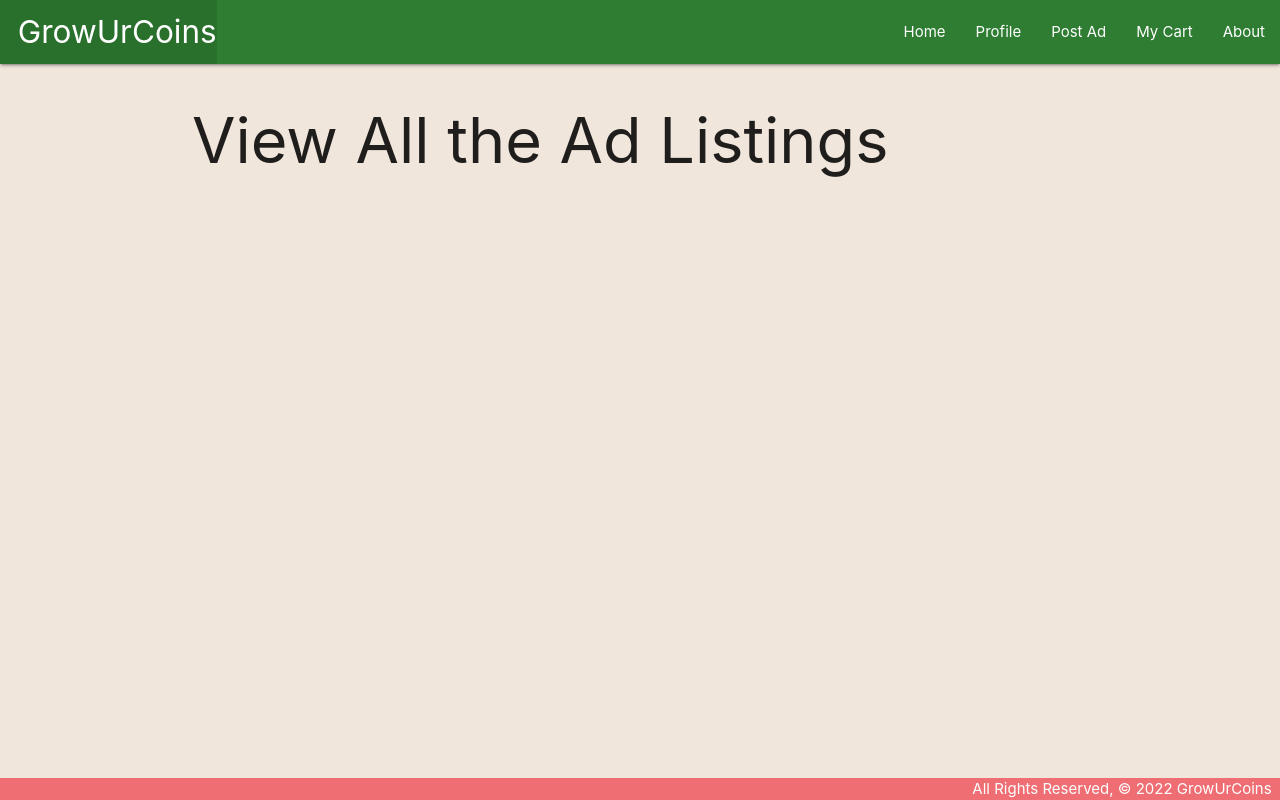
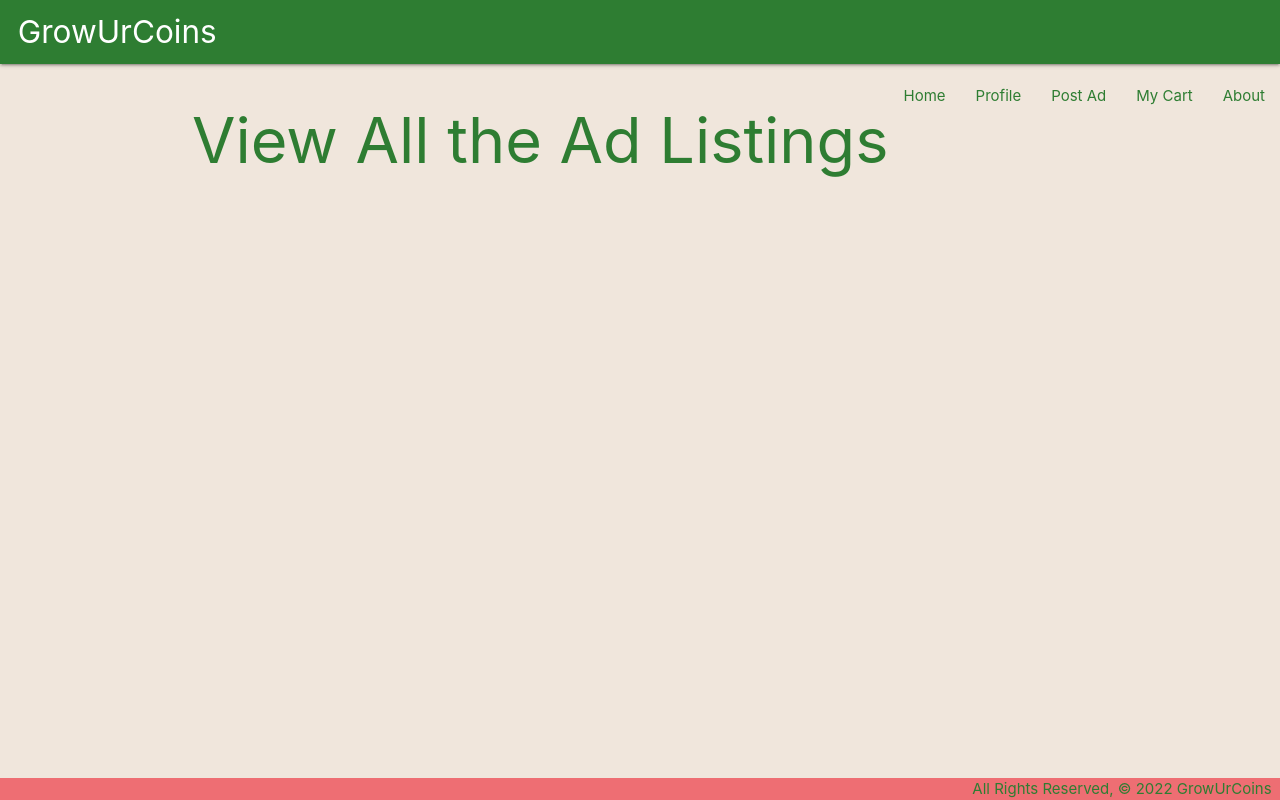
Before and after one commit to gabevela/growUrCoins, a Django app: page /growurcoins/ in a window 1280 px wide. Run offline with Django 4.2, Linux system fonts and the light colour scheme; data that the repository does not hold is empty; parts of the project's set-up code (start-up, migrations or seed data) failed here and were passed over.

Commit message:
merged navbar with delete functionality, add some CSS

```diff
--- a/growurcoins/main_app/templates/base.html
+++ b/growurcoins/main_app/templates/base.html
@@ -15,17 +15,17 @@
   <header class="navbar-fixed">
     <nav>
       <div class="nav-wrapper green darken-3">
-        <ul>
-          <li><a href="/" class="left brand-logo">&nbsp;&nbsp;GrowUrCoins</a></li>
-        </ul>
 
-        <ul class="right">
-          <li><a href="/growurcoins">Home</a></li>
-          <li><a href="/growurcoins/new">Profile</a></li>
+        <a href="/" class="left brand-logo">&nbsp;&nbsp;GrowUrCoins</a>
+        <br>
+
+        <ul id="nav-mobile" class="right green-text text-darken-3">
+          <li><a class="green-text text-darken-3" href="/growurcoins">Home</a></li>
+          <li><a class="green-text text-darken-3" href="/growurcoins/new">Profile</a></li>
           <!-- new markup below -->
-          <li><a href="/growurcoins/new">Post Ad</a></li>
-          <li><a href="/growurcoins/new">My Cart</a></li>
-          <li><a href="/about">About</a></li>
+          <li><a class="green-text text-darken-3" href="/growurcoins/new">Post Ad</a></li>
+          <li><a class="green-text text-darken-3" href="/growurcoins/new">My Cart</a></li>
+          <li><a class="green-text text-darken-3" href="/about">About</a></li>
 
         </ul>
       </div>
@@ -38,7 +38,7 @@
   </main>
 
   <footer class="page-footer">
-    <div class="right">All Rights Reserved, &copy; 2022 GrowUrCoins &nbsp;</div>
+    <div class="right green-text text-darken-3">All Rights Reserved, &copy; 2022 GrowUrCoins &nbsp;</div>
   </footer>
 
 </body>
--- a/growurcoins/main_app/templates/growurcoins/delete.html
+++ b/growurcoins/main_app/templates/growurcoins/delete.html
@@ -2,12 +2,12 @@
 {% extends 'base.html' %}
 {% block content %}
 
-<h1> Are you sure you want to delete {{ ad.ad_title }}</h1>
+<h1 class="green-text text-darken-3" > Are you sure you want to delete {{ ad.ad_title }}</h1>
 
 <form method="POST" action='{{ad.id}}/delete'>
     {% csrf_token %}
      <!-- <button>Delete</button> -->
-     <a href="{% url 'index' %}">Delete</a>
+     <a class="green-text text-darken-3" href="{% url 'index' %}">Delete</a>
 
    </form>
 
--- a/growurcoins/main_app/templates/growurcoins/index.html
+++ b/growurcoins/main_app/templates/growurcoins/index.html
@@ -3,7 +3,7 @@
 {% extends 'base.html' %}
 {% block content %}
 
-<h1>View All the Ad Listings</h1>
+<h1 class="green-text text-darken-3" >View All the Ad Listings</h1>
 
 {% for Ad in ad %}
   <div class="card">
```
Also changed, not shown: growurcoins/main_app/migrations/0003_alter_ad_expiry_date_alter_ad_offer_date_photo.py.
